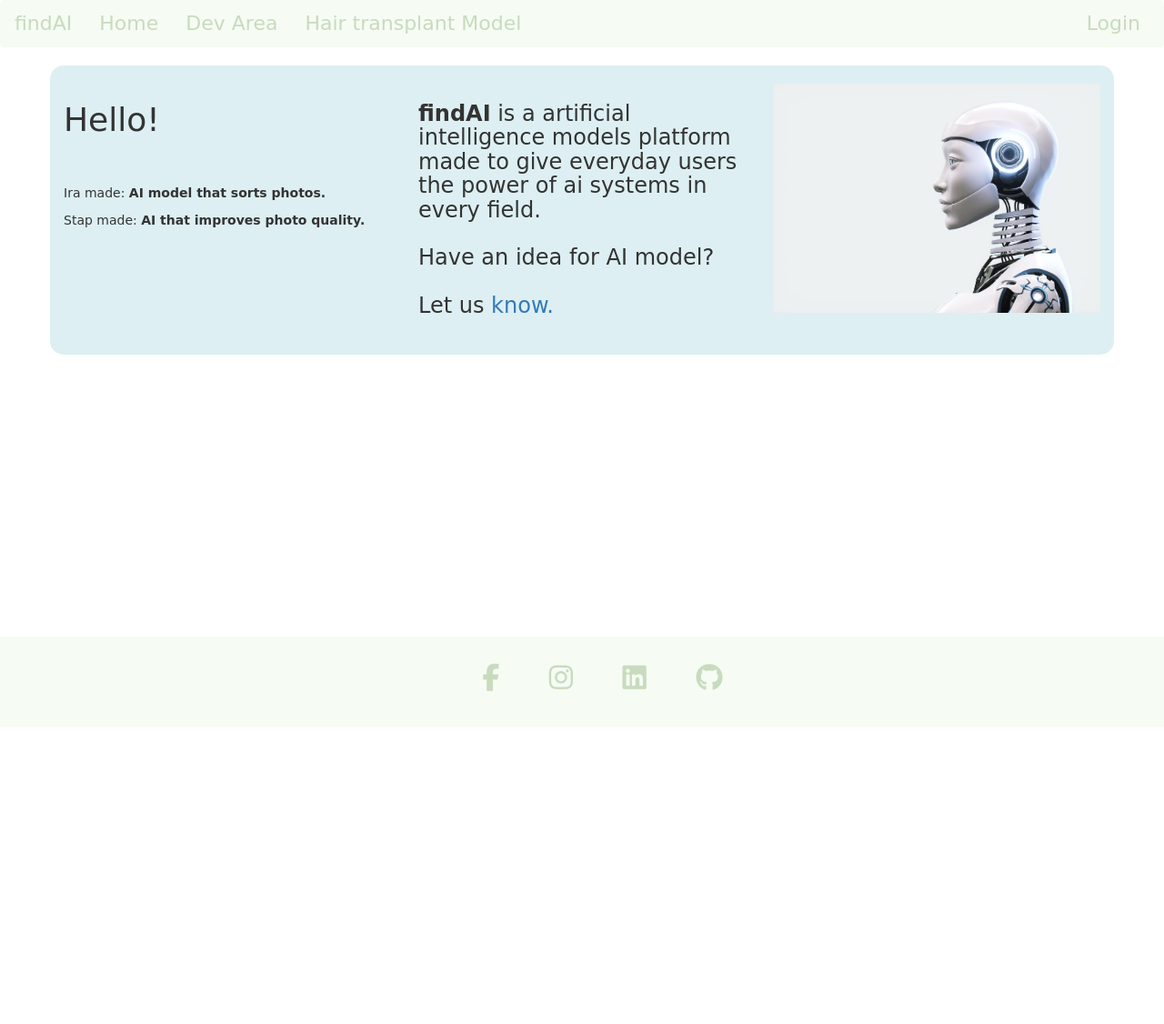
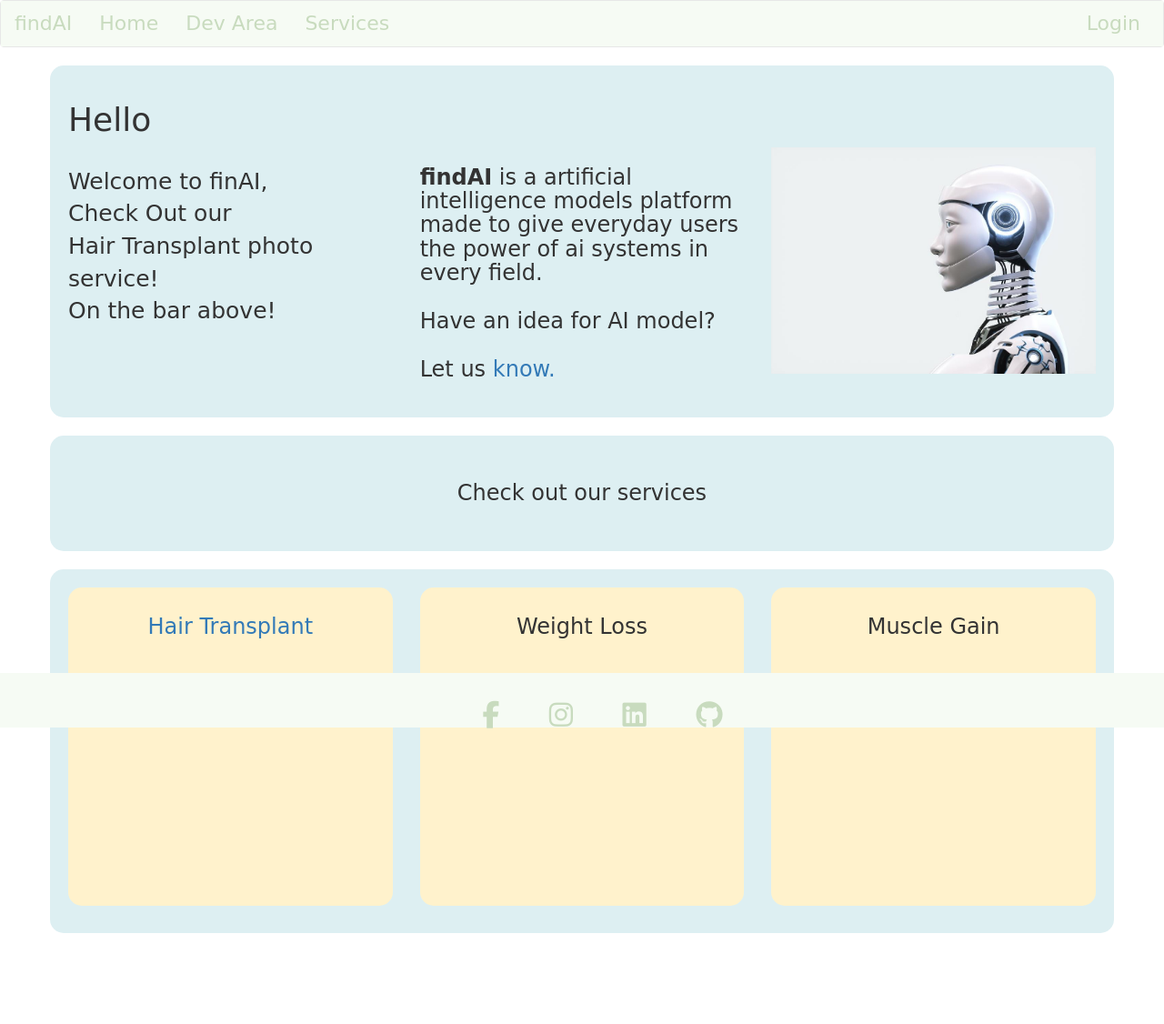
Before and after one commit to miloshIra/findAI, a Flask app: page / in a window 1280 px wide. Shown: the whole page at 91% size. Before the commit the page ends 760 px from the top, so only its background shows below. Run offline with Flask 2, Linux system fonts and the light colour scheme; some libraries are stand-ins or nearby versions; some web fonts are replaced.

Commit message:
bunch of html changes, footer, navbar, containers

```diff
--- a/app/routes.py
+++ b/app/routes.py
@@ -10,16 +10,9 @@ from .service import AIService
 @app.route('/')
 @app.route('/index')
 def index():
-    services = [
-        {
-            'author': {'username': 'Ira'},
-            'description': 'AI model that sorts photos.'
-        },
-        {
-            'author': {'username': 'Stap'},
-            'description': 'AI that improves photo quality.'
-        }]
-    return render_template('index.html', title='Home', services=services)
+    context = {'service': 'Hair Transplant',
+               'call': 'Check it on the bar above'}
+    return render_template('index.html', title='Home', context=context)
 
 
 @app.route('/login', methods=["POST", "GET"])
@@ -141,8 +134,9 @@ def hair_trans():
         return redirect(url_for('index'))
     form = HairTransForm()
     if form.validate_on_submit():
-        data_dict = form.image.data
+        data_dict = request.files['image']
         print(data_dict)
-        ran_service = AIService.hair_transplant_service(data_dict)
-        return render_template('hair_transplant.html', form=form, context=ran_service)
+        service = AIService.hair_transplant_service(data_dict)
+        print(service)
+        return render_template('hair_transplant.html', form=form, context=service)
     return render_template('hair_transplant.html', title='Hair Transplant Model', form=form)
--- a/app/static/css/styles.css
+++ b/app/static/css/styles.css
@@ -4,14 +4,34 @@
 
 body {
     font-family: 'Baloo Bhaijaan 2', cursive;
+    padding-bottom: 100px;
+}
+
+footer {
+  background-color: #F6FBF4;
+  height: 60px;
+  position: fixed;
+    left: 0 ; right: 0; bottom: 0;
+    height:[footer-height]
 }
 
 .container {
     background-color: rgba(221,239,242,255);
     border-radius: 15px;
-    padding-bottom: 20px;
+    padding: 20px;
 }
 
+.mid {
+    background-color: rgba(221,239,242,255);
+    padding:10px;
+
+}
+.card {
+    background-color: #FFF2CC;
+    padding: 10px;
+    min-height: 350px;
+    border-radius: 15px;
+}
 .container-nav {
     background-color: #F6FBF4;
     padding-right: 10px;
@@ -22,15 +42,16 @@ body {
 }
 
 
-
 .navbar-default .navbar-nav > li > a,
 .navbar-default .navbar-brand {
   color: #C8DBBE; /* Change this value to adjust the link color */
   font-size: 22px;
 }
 
-.navbar-default {
-    border-color: #F6FBF4;
+
+.navbar-default .navbar-header {
+    border-color: #C8DBBE;
+    min-height: 50px;
 }
 
 .mid-text {
@@ -43,20 +64,12 @@ body {
 }
 
 .row {
-    padding-top: 20px;
     padding-bottom: 10px;
-}
-
-.footer {
-  background-color: #F6FBF4;
-  height: 100px;
-  position: absolute;
-    left: 0 ; right: 0; bottom: 0;
-    height:[footer-height]
 }
 
 .icon {
     text-align: center;
+    margin-bottom: 15px;
 }
 
 .text-reset {
--- a/app/templates/base.html
+++ b/app/templates/base.html
@@ -34,13 +34,11 @@
     {% endblock %}
 
 
-    <div class="container">
-
         {# application content needs to be provided in the app_content block #}
         {% block app_content %}
 
         {% endblock %}
-    </div>
+
 
         {% block footer %}
         {% include 'snippets/footer.html' %}
--- a/app/templates/index.html
+++ b/app/templates/index.html
@@ -3,23 +3,62 @@
 
 {% block app_content %}
 
+    <div class="container">
+        {%if current_user.is_authenticated %}
+                <h1>Hello, {{ current_user.username }}!</h1>
+        {% else %}
+                <h1>Hello</h1>
+        {% endif %}
         <div class="row">
             <div class="col-md-4">
-                {%if current_user.is_authenticated %}
-                <h1>Hello, {{ current_user.username }}!</h1>
-                {% else %}
-                <h1>Hello!</h1>
-                {% endif %}
+                <br>
+                <p style="font-size:25px;">Welcome to finAI, <br>Check Out our <br>
+                    Hair Transplant photo service! <br>
+                    On the bar above!
+                </p>
                 <br>
                 <br>
-            {% for service in services %}
-                 <div><p>{{ service.author.username }} made: <b>{{ service.description }}</b></p></div>
-                {% endfor %}
             </div>
         {% include 'snippets/desc.html' %}
         {% include 'snippets/image.html' %}
     </div>
+    </div>
+    <br>
+ <div class="container">
+    <div class="row">
+    <div class="col-md-12 mid">
+        <center>
+        <h3> Check out our services</h3>
+        </center>
+    </div>
+        </div>
+    </div>
 
-
+    <br>
+    <div class="container cards">
+        <div class="row">
+            <div class="col-md-4">
+              <a href="{{ url_for('hair_trans') }}">  <div class="card">
+                <center>
+                <h3> Hair Transplant </h3>
+                </center>
+              </div> </a>
+            </div>
+            <div class="col-md-4">
+                <div class="card">
+                <center>
+                <h3> Weight Loss </h3>
+                </center>
+                </div>
+            </div>
+            <div class="col-md-4">
+               <div class="card">
+                <center>
+                <h3> Muscle Gain </h3>
+                </center>
+                </div>
+            </div>
+        </div>
+    </div>
 
 {% endblock %}
--- a/app/templates/login.html
+++ b/app/templates/login.html
@@ -2,9 +2,11 @@
 {% import 'bootstrap/wtf.html' as wtf %}
 
 {% block app_content %}
+<div class="container">
     <h3>Sign In</h3>
+
    <div class="row">
-        <div class="col-md-4">
+        <div class="col-md-4" style=>
             {{ wtf.quick_form(form) }}
                 <br>
             <p>New User? <a href="{{ url_for('register') }}">Click to Register!</a></p>
@@ -12,7 +14,7 @@
         {% include 'snippets/desc.html' %}
         {% include 'snippets/image.html' %}
     </div>
-
+</div>
 
 
 {% endblock %}
--- a/app/templates/model_idea.html
+++ b/app/templates/model_idea.html
@@ -3,7 +3,9 @@
 
 
 {% block app_content %}
+<div class="container">
     <h3>Your idea:</h3>
+
    <div class="row">
         <div class="col-md-4">
             {{ wtf.quick_form(form) }}
@@ -15,5 +17,5 @@
 <!--        {% include 'snippets/desc.html' %}-->
         {% include 'snippets/image.html' %}
     </div>
-
+</div>
 {% endblock %}
--- a/app/templates/register.html
+++ b/app/templates/register.html
@@ -2,6 +2,7 @@
 {% import 'bootstrap/wtf.html' as wtf %}
 
 {% block app_content %}
+<div class="container">
     <h3>Register</h3>
     <div class="row">
         <div class="col-md-4">
@@ -10,4 +11,5 @@
         {% include 'snippets/desc.html' %}
         {% include 'snippets/image.html' %}
     </div>
+</div>
 {% endblock %}
--- a/app/templates/snippets/footer.html
+++ b/app/templates/snippets/footer.html
@@ -6,7 +6,7 @@
 </head>
 <body>
 <!-- Footer -->
-<div class="footer navbar-fixed-bottom">
+<footer class="navbar navbar-fixed-bottom">
   <!-- Section: Social media -->
 
 
@@ -30,7 +30,7 @@
 
 
   <!-- Copyright -->
-</div>
+</footer>
 <!-- Footer -->
 </body>
 </html>
--- a/app/templates/snippets/navbar.html
+++ b/app/templates/snippets/navbar.html
@@ -21,7 +21,7 @@
                 <ul class="nav navbar-nav">
                     <li><a href="{{ url_for('index') }}">Home</a></li>
                     <li><a href="{{ url_for('api.data') }}">Dev Area</a></li>
-                    <li><a href="{{ url_for('hair_trans') }}">Hair transplant Model</a></li>
+                    <li><a href="">Services</a></li>
                 </ul>
                 <ul class="nav navbar-nav navbar-right">
                     {% if current_user.is_anonymous %}
@@ -32,6 +32,14 @@
                     {% endif %}
                 </ul>
             </div>
+<!--            <div class="navbar-footer">-->
+<!--                <button type="button" class="navbar-toggle collapsed" data-toggle="collapse" data-target="#bs-example-navbar-collapse-1" aria-expanded="false">-->
+<!--                    <span class="sr-only">Toggle navigation</span>-->
+<!--                    <span class="icon-bar"></span>-->
+<!--                    <span class="icon-bar"></span>-->
+<!--                    <span class="icon-bar"></span>-->
+<!--                </button>-->
+<!--                </div>-->
         </div>
     </nav>
 
--- a/app/templates/user.html
+++ b/app/templates/user.html
@@ -1,9 +1,11 @@
 {% extends "base.html" %}
 
 {% block app_content %}
+<div class="container">
     <h1>{{ user.username }}</h1>
     <hr>
     <p>
     {{ user.username }} comes from {{ user.company.name }}.
     </p>
+</div>
 {% endblock %}
```
Also changed, not shown: app/templates/hair_transplant.html (+5 -2 lines).
